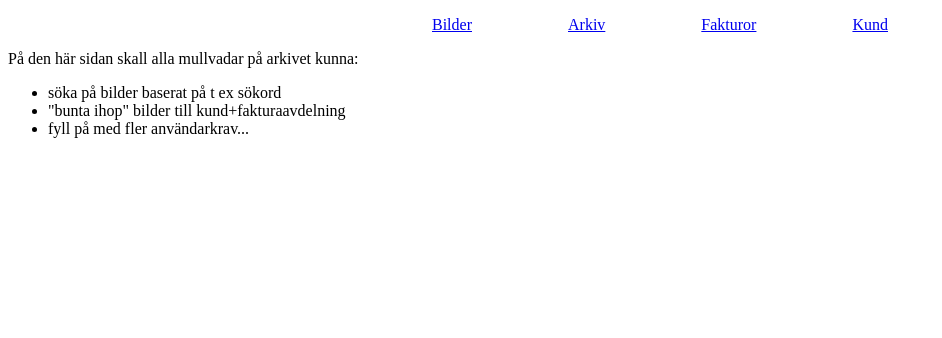
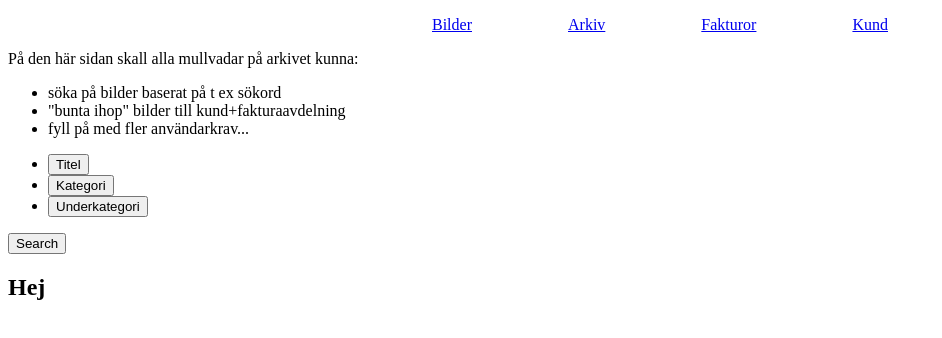
Before and after one commit to alexanderwirdemo/Bothniabladet-Frontend, an Angular app in the folder bothniabladet-frontend/: page /archiveview in a window 1280 px wide. Shown: the top 338 px of the page, without its empty margins (0-942 px from the left). Built offline with nearby package versions, Linux system fonts and the light colour scheme.

Commit message:
Sökalternativ

```diff
--- a/bothniabladet-frontend/src/app/components/archiveview/archiveview.component.html
+++ b/bothniabladet-frontend/src/app/components/archiveview/archiveview.component.html
@@ -4,3 +4,16 @@
     <li>"bunta ihop" bilder till kund+fakturaavdelning</li>
     <li>fyll på med fler användarkrav...</li>
 </ul>
+
+<ul class="archiveview">
+    <li *ngFor="let option of options">
+        <button [class.selected]="option === choice" type="button" (click)="onSelect(option)">
+              <span class="badge">{{option.name}}</span>
+    </button>
+    </li>
+  </ul>
+
+
+<div class="col-sm-6"> <button class="btn btn-primary" (click)="test='JAAAAAA'" type="submit">Search</button> </div>
+
+<h2>{{test}}</h2>
--- /dev/null
+++ b/bothniabladet-frontend/src/app/components/archiveview/optionsinterface.ts
@@ -0,0 +1,3 @@
+export interface Options {
+    name: string;
+  }
--- /dev/null
+++ b/bothniabladet-frontend/src/app/components/archiveview/searchoptions.ts
@@ -0,0 +1,9 @@
+import { Options } from './optionsinterface';
+
+export const OPTIONS: Options[] = [
+    {name: 'Titel'},
+    {name: 'Kategori'},
+    {name: 'Underkategori'},
+
+
+];
```
Also changed, not shown: 1 other file (tests, documents, lock files or other folders).
